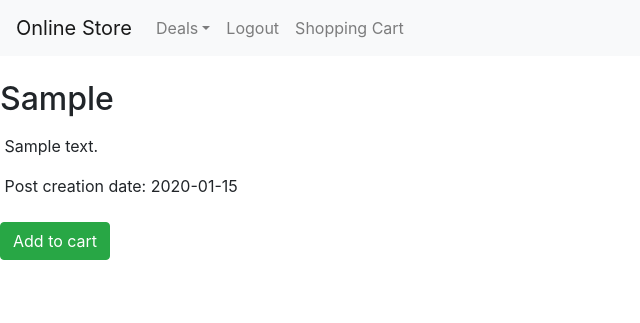
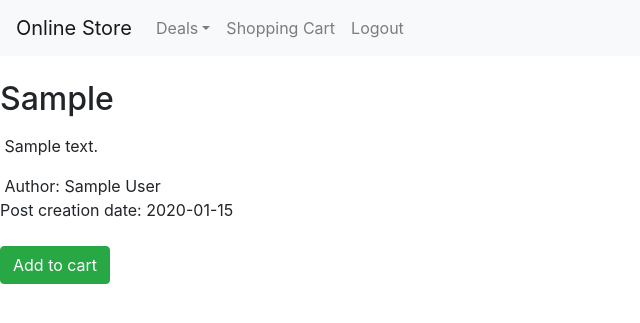
Before and after one commit to alexk318/onlineStore, a Flask app: a page that uses main/templates/link.html in a window 1280 px wide. Shown: the top 323 px of the page, without its empty margins (0-640 px from the left). Run offline with Flask 2, Linux system fonts and the light colour scheme; a user stored in the database is signed in; tables that the repository leaves empty or names only in its code hold one stand-in row (values such as "Sample post"); some libraries are stand-ins or nearby versions.

Commit message:
some changes

```diff
--- a/main/modelsFile.py
+++ b/main/modelsFile.py
@@ -55,6 +55,7 @@ def slugify(string):
 
 class Product(db.Model):
     id = db.Column(db.Integer, primary_key=True)
+    author = db.Column(db.Text)
     img_title = db.Column(db.String(255))
     headline = db.Column(db.String(35))  # With 36 characters, the headline starts to go beyond the item card
     description = db.Column(db.String(50))
--- a/main/templates/link.html
+++ b/main/templates/link.html
@@ -19,7 +19,7 @@
 
     <p> &nbsp;{{ specific_product.text }} </p>
 
-    &nbsp;Post creation date: {{ specific_product.date_creation }}
+    &nbsp;Author: {{ specific_product.author }}  <br>  Post creation date: {{ specific_product.date_creation }}
 
     <br><br>
 
--- a/main/templates/products_add.html
+++ b/main/templates/products_add.html
@@ -43,11 +43,10 @@
 
             {% endfor %}
 
+
             <input type="file" name="inputFile">
 
-
-            <br>
-            <br>
+            <br><br>
 
             <button type="submit" class="btn btn-success">To add</button>
 
--- a/main/templates/prototype.html
+++ b/main/templates/prototype.html
@@ -49,6 +49,16 @@
 
           {% endif %}
 
+          {% if current_user.has_role('Administrator') %}
+
+              <li class="nav-item">
+
+                    <a class="nav-link" href="/admin">Admin panel</a>
+
+              </li>
+
+           {% endif %}
+
           {% if current_user.is_authenticated %}
 
               <li class="nav-item dropdown">
@@ -68,20 +78,19 @@
         {% endif %}
 
 
-         {% if current_user.has_role('Administrator') %}
+          {% if current_user.is_authenticated %}
 
-              <li class="nav-item">
+              <ul class="nav navbar-nav my-2 my-sm-0">
 
-                    <a class="nav-link" href="/admin">Admin panel</a>
+                     <li><a class="nav-link" href="{{ url_for('cart_page') }}">Shopping Cart</a></li>
 
-              </li>
+                  </ul>
 
-           {% endif %}
-
+          {% endif %}
 
           {% if current_user.is_authenticated %}
 
-             <ul class="nav navbar-nav navbar-right">
+             <ul class="nav navbar-nav">
 
                  <li><a class="nav-link" href="/logout">Logout</a></li>
 
@@ -89,16 +98,6 @@
 
            {% endif %}
 
-
-          {% if current_user.is_authenticated %}
-
-              <ul class="nav navbar-nav navbar-right">
-
-                     <li><a class="nav-link" href="{{ url_for('cart_page') }}">Shopping Cart</a></li>
-
-                  </ul>
-
-          {% endif %}
 
 
       </ul>
--- a/main/templates/welcome.html
+++ b/main/templates/welcome.html
@@ -18,11 +18,9 @@
 {% block content %}
 
     {% if current_user.is_authenticated %}
-
         <i>&nbsp;&nbsp;&nbsp;&nbsp;&nbsp;&nbsp; Select the desired action in 'Deals'</i>
 
     {% else %}
-
         &nbsp;&nbsp;&nbsp;&nbsp;&nbsp;&nbsp; <i>To buy or sell, register or log in<i>
 
     {% endif %}
--- a/main/viewFile.py
+++ b/main/viewFile.py
@@ -118,7 +118,7 @@ def add_page():
                                            error=error)
 
                 new_product = Product(headline=customheadline, text=customtext, description=customdescription,
-                                      cost=customcost, img_title=img_title)
+                                      cost=customcost, img_title=img_title, author=current_user.name)
 
                 db.session.add(new_product)
                 db.session.commit()
```
Also changed, not shown: main/templates/cart_page.html (+13 -2 lines), main/templates/products_page.html (+7 -1 lines).
